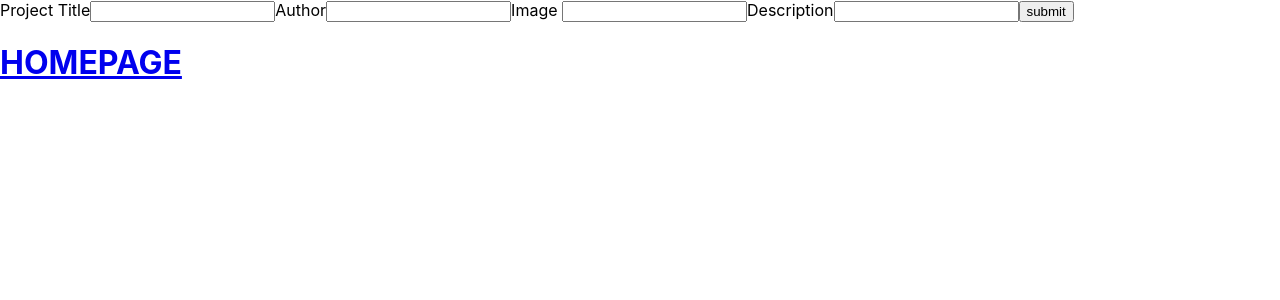
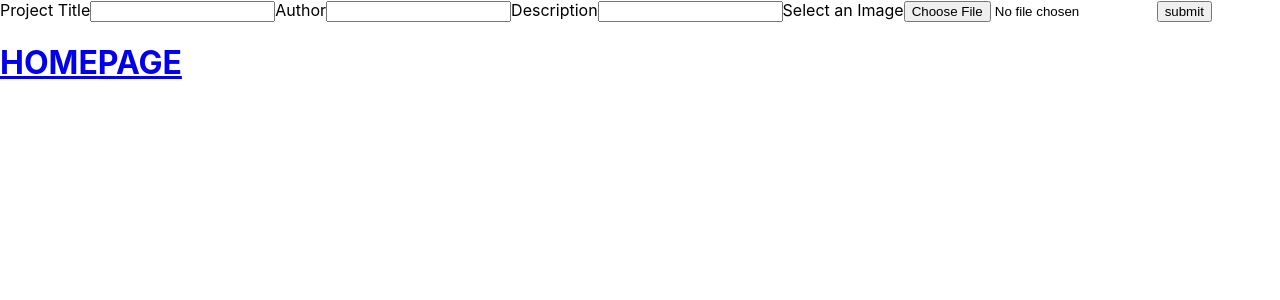
Before and after one commit to team-j-names/project-3-fe, a React (Create React App) app: page / in a window 1280 px wide. Shown: the top 300 px of the page. Built offline with nearby package versions, Linux system fonts and the light colour scheme.

Commit message:
Added file upload for images.

```diff
--- a/src/Components/Form.js
+++ b/src/Components/Form.js
@@ -1,4 +1,5 @@
 import React, { useEffect, useState } from 'react';
+
 
 // CONSTRAINTS
 // only authenticated user can edit/ submit a project
@@ -79,7 +80,7 @@ const Form = () => {
     }
 
     return (
-        <div>
+        <div className="formWrapper">
 
             <form onSubmit={handleSubmit}>
                 <label htmlFor="title">Project Title</label>
@@ -94,18 +95,21 @@ const Form = () => {
                     onChange={event => updateField(1, event.target.value)}
                     placeholder="">
                 </input>
-                <label htmlFor="image">Image </label>
-                <input type="text"
-                    value={formData.image}
-                    onChange={event => updateField(2, event.target.value)}
-                    placeholder="">
-                </input>
                 <label htmlFor="desription">Description</label>
-                <input type="text"
+                <input type="textarea"
+                    rows={4}
+                    cols={50}
                     value={formData.description}
                     onChange={event => updateField(3, event.target.value)}
                     placeholder="">
                 </input>
+                <label htmlFor="image">Select an Image</label>
+                {/* <input type="text"
+                    value={formData.image}
+                    onChange={event => updateField(2, event.target.value)}
+                    placeholder="">
+                </input> */}
+                <input type="file" name="image" />
                 <input type="submit" value="submit" />
             </form>
 
```
